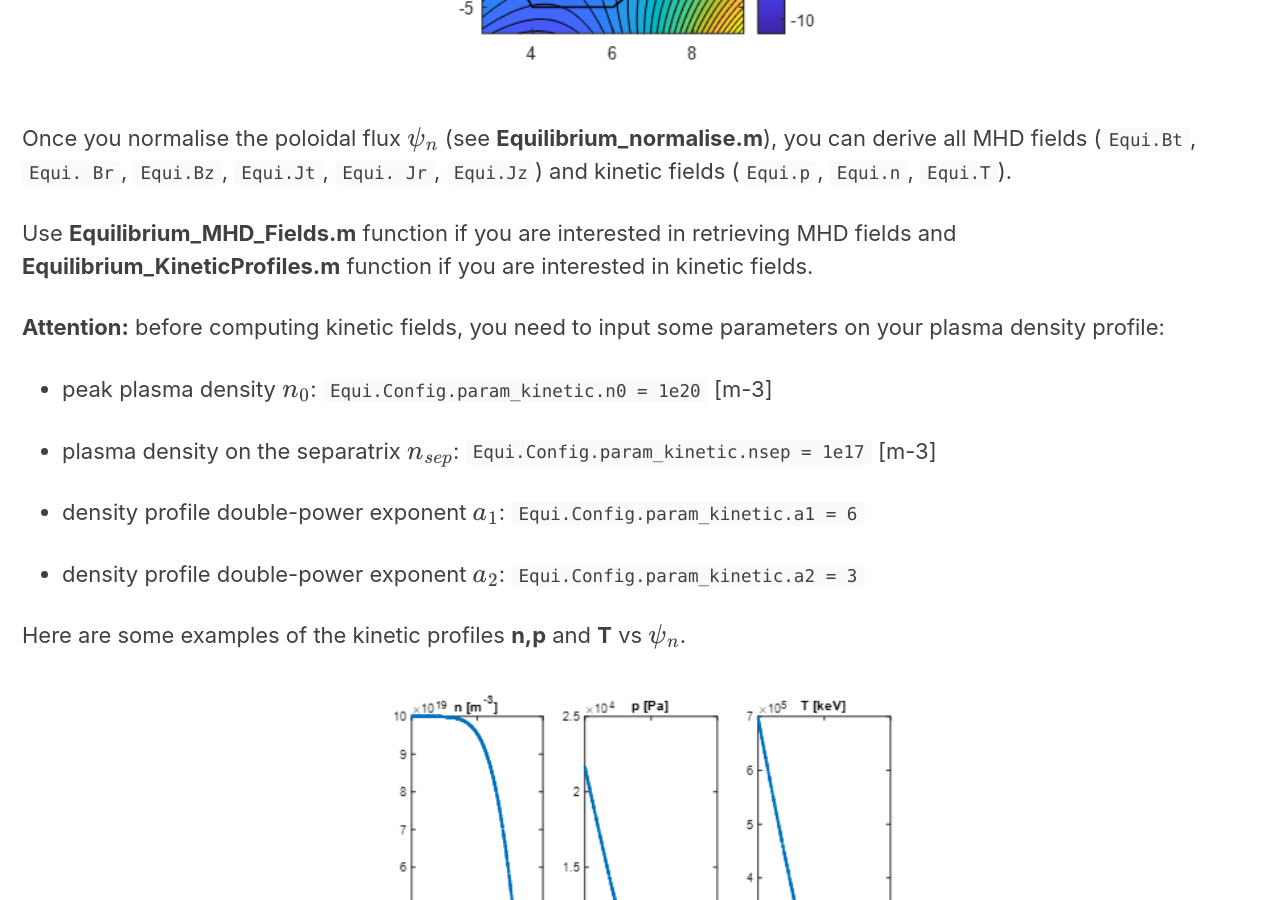
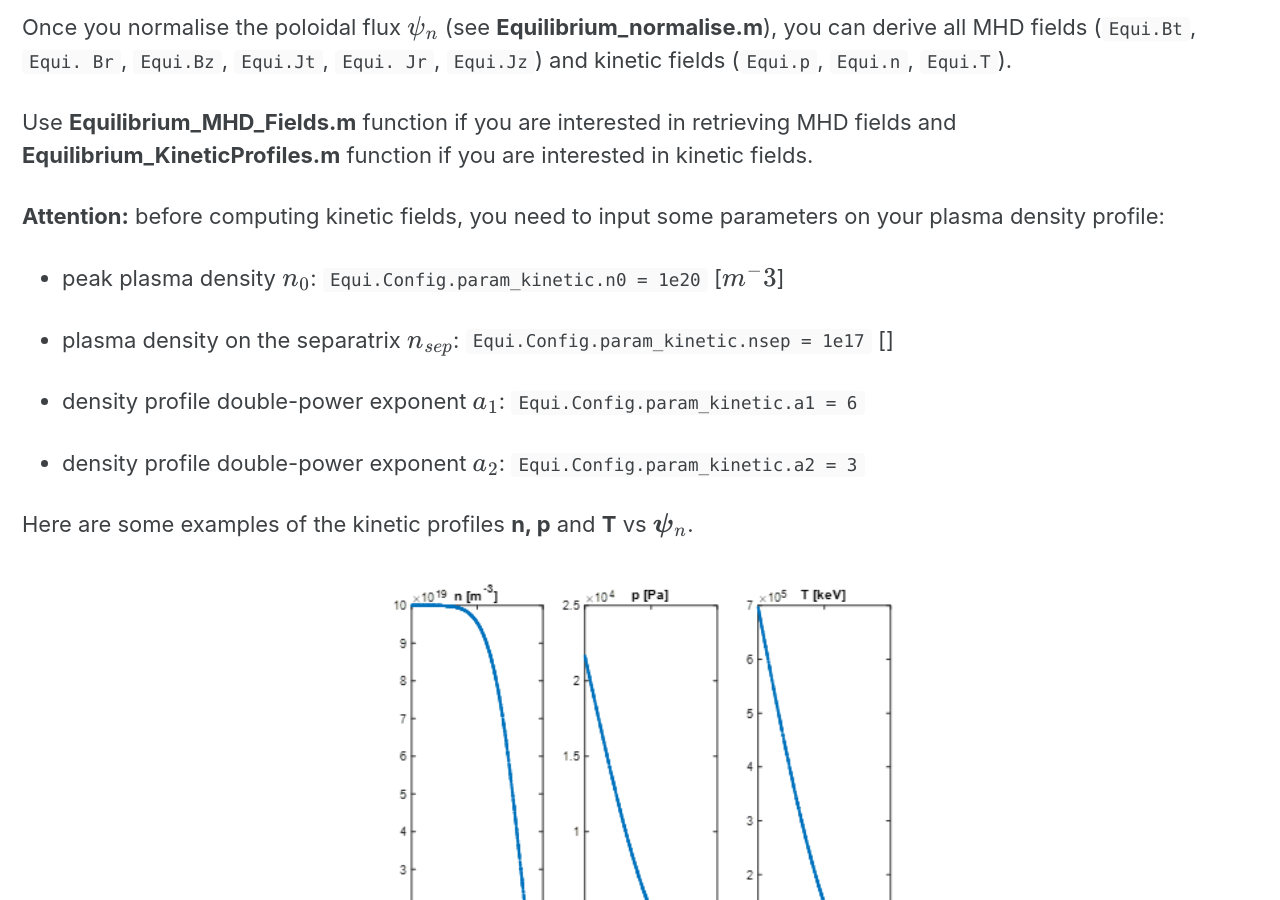
Before and after one commit to GitForTest3141592/TestLab, a Jekyll site: the page built from pages/SimPla_docs.md, in a window 1280 px wide and 900 px high, scrolled down 5155 px. Built offline with Jekyll 4.4.1, drawn with Linux system fonts in a browser that asks for light colours; cached includes are drawn as plain includes; some of the changed text lies outside the part shown.

Commit message:
Update SimPla_docs.md

````diff
--- a/pages/SimPla_docs.md
+++ b/pages/SimPla_docs.md
@@ -97,9 +97,9 @@ end
 ```
 
 Now, let's return to *Main_equilibrium.m* and let's run the code.
-<p align="center" style="font-size: 60px; color: green;">
+<span style="font-size: 60px; color: green;">
   <i class="fas fa-play-circle"></i>
-</p>
+</span>
 
 All equilibrium quantities are computed and stored in `Equi` structure.
 
@@ -121,15 +121,15 @@ Use **Equilibrium_MHD_Fields.m** function if you are interested in retrieving MH
 
 **Attention:** before computing kinetic fields, you need to input some parameters on your plasma density profile:
 
-* peak plasma density $n_0$: `Equi.Config.param_kinetic.n0 = 1e20` [m-3]
+* peak plasma density $n_0$: `Equi.Config.param_kinetic.n0 = 1e20` [$m^-3$]
 
-* plasma density on the separatrix $n_{sep}$: `Equi.Config.param_kinetic.nsep = 1e17` [m-3]
+* plasma density on the separatrix $n_{sep}$: `Equi.Config.param_kinetic.nsep = 1e17` []
 
 * density profile double-power exponent $a_1$: `Equi.Config.param_kinetic.a1 = 6`
 
 * density profile double-power exponent $a_2$: `Equi.Config.param_kinetic.a2 = 3`
 
-Here are some examples of the kinetic profiles **n,p** and **T** vs **$ψ_n$**.
+Here are some examples of the kinetic profiles **n, p** and **T** vs $\boldsymbol{\psi}_n$.
 
 <p align="center">
   <img src="{{ '/assets/images/SimPla_kinetic_profiles.png' | relative_url }}" alt="Kinetics Profiles" width="50%"/>
````
Also changed, not shown: other parts of pages/SimPla_docs.md (+1 -1 lines).
